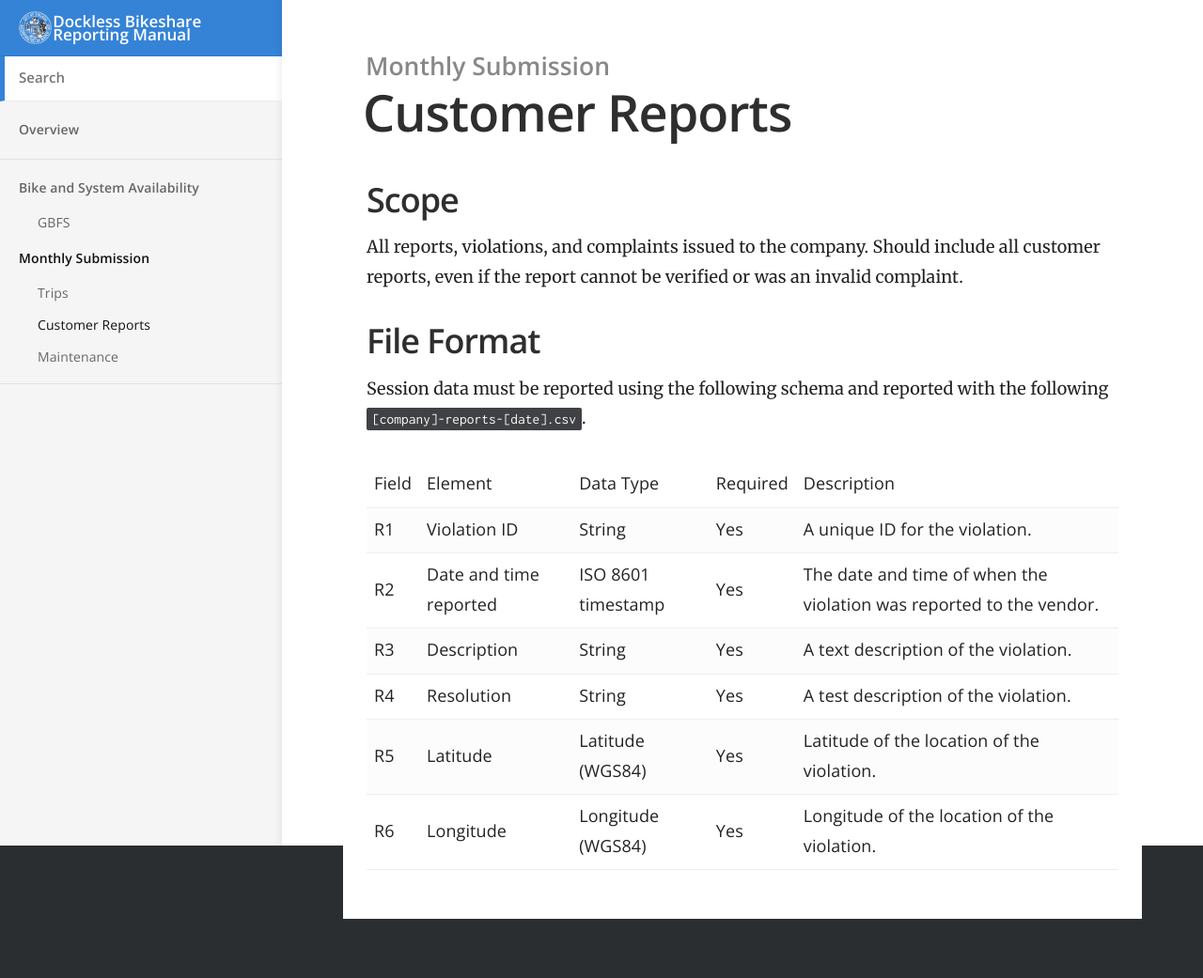
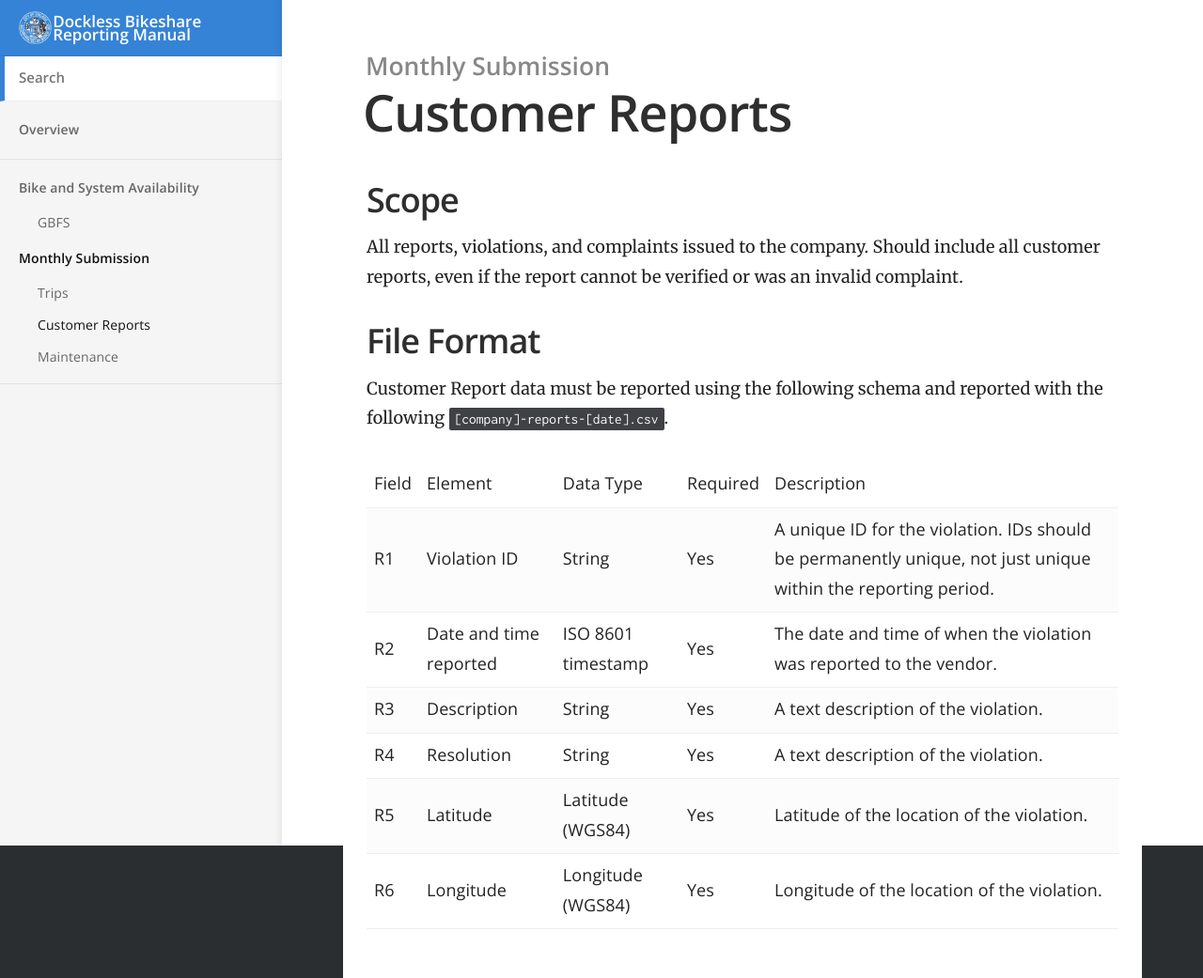
Before and after one commit to Chicago/dockless-bikeshare-reporting-manual, a Jekyll site: the page built from _docs/reports.md, in a window 1280 px wide. Shown: the whole page at 94% size. Built offline with Jekyll 4.4.1, drawn with Linux system fonts in a browser that asks for light colours; before the commit the page ends 978 px from its top, so only the background shows below that.

Commit message:
Update reports.md
Fixed some typos. Clarified that the Violation ID should be permanently unique.

```diff
--- a/_docs/reports.md
+++ b/_docs/reports.md
@@ -10,12 +10,12 @@ All reports, violations, and complaints issued to the company. Should include al
 
 ## File Format
 
-Session data must be reported using the following schema and reported with the following `[company]-reports-[date].csv`.
+Customer Report data must be reported using the following schema and reported with the following `[company]-reports-[date].csv`.
 
 | Field | Element                  | Data Type           | Required | Description                                                          |
-| R1    | Violation ID             | String              | Yes      | A unique ID for the violation.                                       |
+| R1    | Violation ID             | String              | Yes      | A unique ID for the violation. IDs should be permanently unique, not just unique within the reporting period.                                       |
 | R2    | Date and time reported   | ISO 8601 timestamp  | Yes      | The date and time of when the violation was reported to the vendor.  |
 | R3    | Description              | String              | Yes      | A text description of the violation.                                 |
-| R4    | Resolution               | String              | Yes      | A test description of the violation.                                 |
+| R4    | Resolution               | String              | Yes      | A text description of the violation.                                 |
 | R5    | Latitude                 | Latitude (WGS84)    | Yes      | Latitude of the location of the violation.                           |
 | R6    | Longitude                | Longitude (WGS84)   | Yes      | Longitude of the location of the violation.                          |
```
